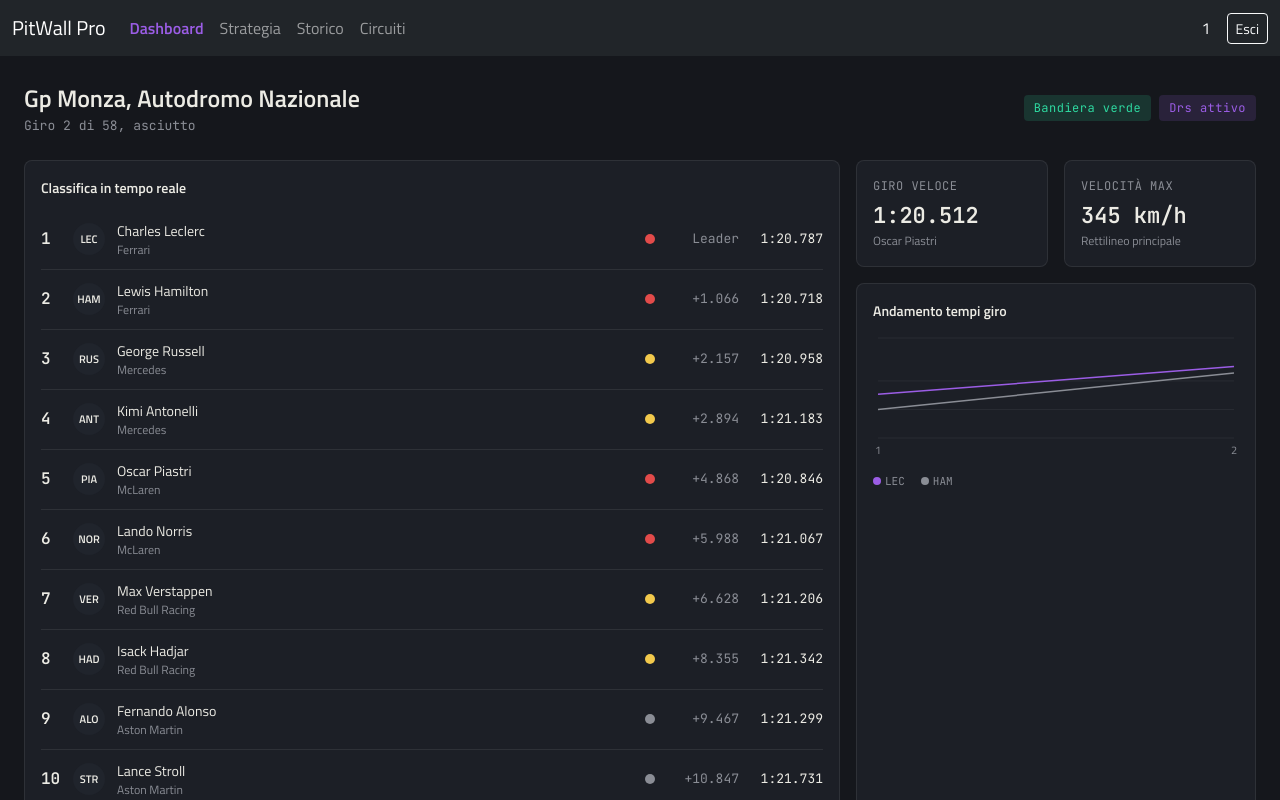
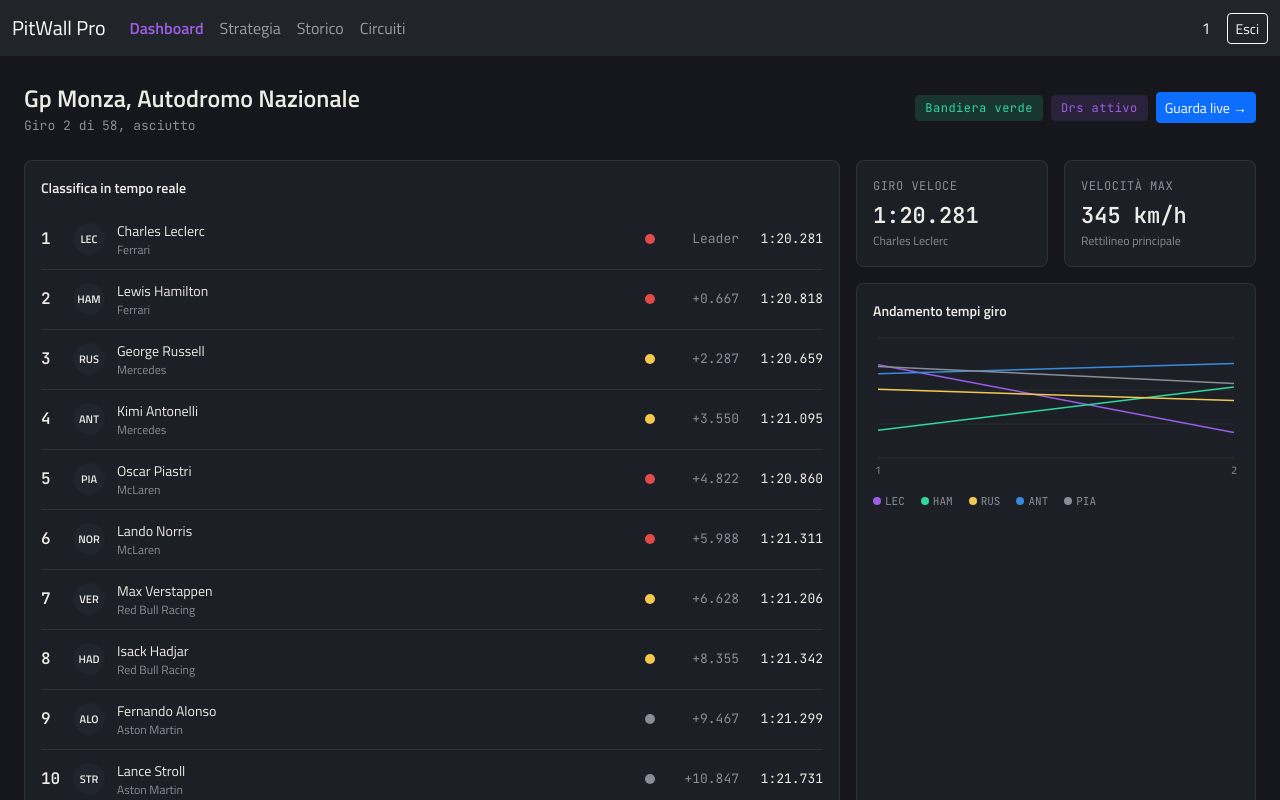
Before and after one commit to niccolosciucco/frontend, a React (Vite) app: page /dashboard in a window 1280 px wide. Shown: the top 800 px of the page. Built offline with nearby package versions, Linux system fonts and the light colour scheme; sample sign-in values are in the browser's storage.

Commit message:
fixed dashboard

```diff
--- a/src/hooks/useLiveRaceData.ts
+++ b/src/hooks/useLiveRaceData.ts
@@ -390,7 +390,9 @@
 export function useLiveRaceData(intervalMs = 3000) {
   const [state, setState] = useState<RaceState>(() => {
     const currentLap = 1;
-    const drivers = INITIAL_DRIVERS;
+    const drivers = [...INITIAL_DRIVERS].sort(
+      (a, b) => a.position - b.position,
+    );
     return {
       trackName: "Gp Monza, Autodromo Nazionale",
       currentLap,
--- a/src/pages/DashboardPage.tsx
+++ b/src/pages/DashboardPage.tsx
@@ -8,10 +8,17 @@
   ResponsiveContainer,
   type TooltipProps,
 } from "recharts";
+import { useNavigate } from "react-router-dom";
 import { formatLapTime, formatGap } from "../utils/format";
 import { useRaceData } from "../context/useRaceData";
 
-const CHART_LINE_COLORS = ["#9b5de5", "#8a8d95"];
+const CHART_LINE_COLORS = [
+  "#9b5de5",
+  "#2ed9a0",
+  "#f2c94c",
+  "#378ADD",
+  "#8a8d95",
+];
 
 function ChartTooltip({
   active,
@@ -33,7 +40,8 @@
 
 export default function DashboardPage() {
   const race = useRaceData();
-  const topTwoDrivers = race.drivers.slice(0, 2);
+  const navigate = useNavigate();
+  const topFiveDrivers = race.drivers.slice(0, 5);
 
   return (
     <div>
@@ -44,7 +52,7 @@
             Giro {race.currentLap} di {race.totalLaps}, asciutto
           </div>
         </div>
-        <div className="d-flex gap-2">
+        <div className="d-flex gap-2 align-items-center">
           {race.isFinished ? (
             <span
               className="pw-badge"
@@ -61,6 +69,13 @@
               <span className="pw-badge pw-badge-purple">Drs attivo</span>
             </>
           )}
+          <button
+            type="button"
+            className="btn btn-primary btn-sm"
+            onClick={() => navigate("/live")}
+          >
+            Guarda live →
+          </button>
         </div>
       </div>
 
@@ -113,7 +128,7 @@
 
           <div className="pw-card flex-grow-1">
             <div className="pw-card-title">Andamento tempi giro</div>
-            <ResponsiveContainer width="100%" height={140}>
+            <ResponsiveContainer width="100%" height={160}>
               <LineChart data={race.lapTimeHistory}>
                 <CartesianGrid
                   stroke="rgba(255,255,255,0.06)"
@@ -127,7 +142,7 @@
                 />
                 <YAxis hide domain={["dataMin - 0.3", "dataMax + 0.3"]} />
                 <Tooltip content={<ChartTooltip />} />
-                {topTwoDrivers.map((driver, index) => (
+                {topFiveDrivers.map((driver, index) => (
                   <Line
                     key={driver.code}
                     type="monotone"
@@ -141,10 +156,10 @@
               </LineChart>
             </ResponsiveContainer>
             <div
-              className="d-flex gap-3 pw-mono"
+              className="d-flex gap-3 pw-mono flex-wrap"
               style={{ fontSize: 11, color: "var(--pw-text-dim)" }}
             >
-              {topTwoDrivers.map((driver, index) => (
+              {topFiveDrivers.map((driver, index) => (
                 <span key={driver.code}>
                   <span
                     aria-hidden="true"
```
